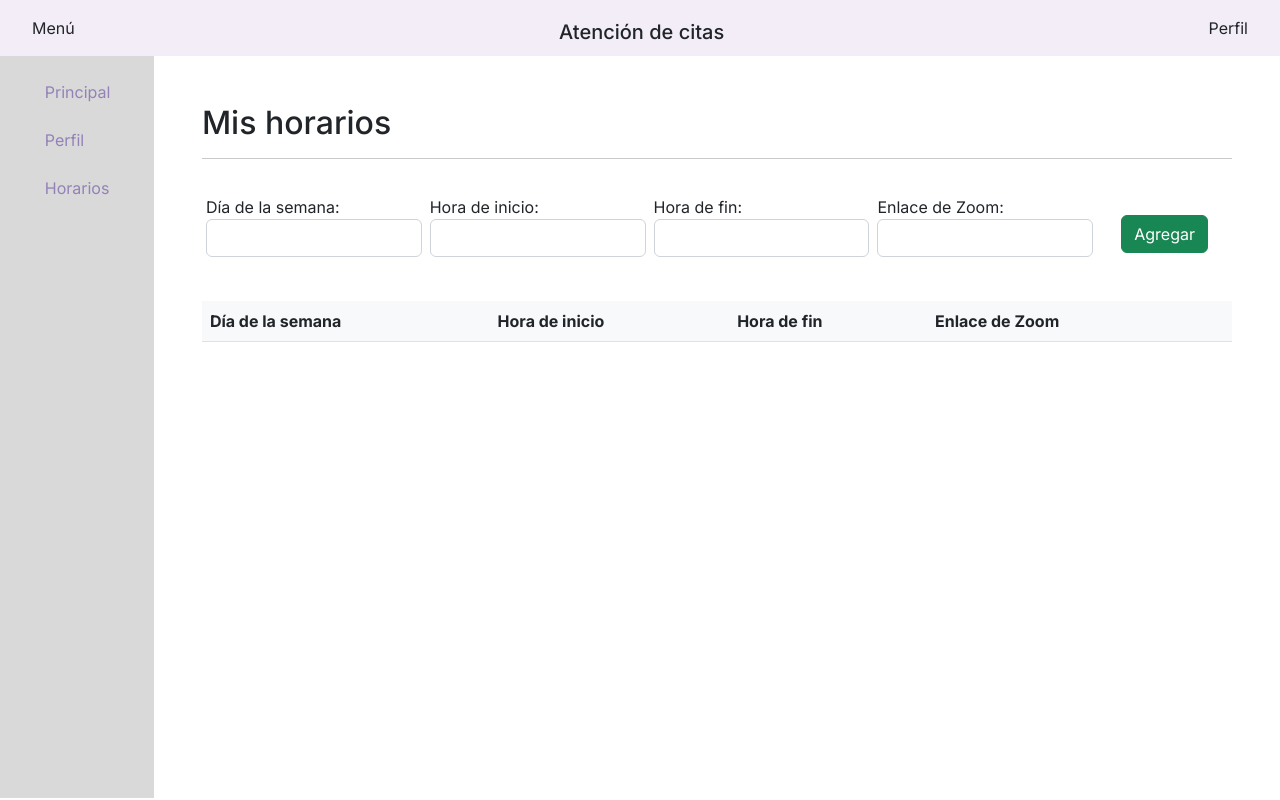
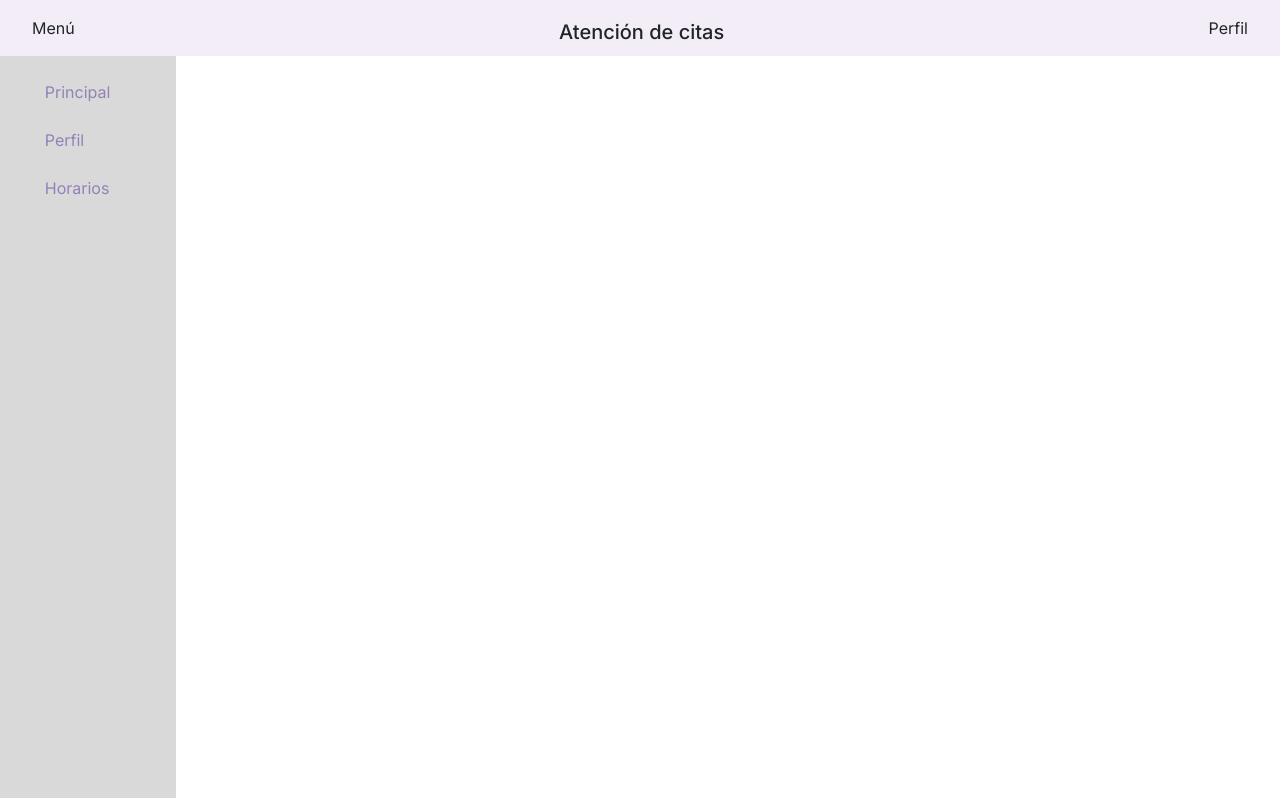
Before and after one commit to solaremix/next-project, a Next.js app: page / in a window 1280 px wide. Built offline with nearby package versions, Linux system fonts and the light colour scheme.

Commit message:
guardar cambios

```diff
--- a/src/components/Horario/Horario.jsx
+++ b/src/app/horario/page.js
@@ -1,7 +1,7 @@
 'use client';
 import React, { useState } from 'react';
 
-const Horario = () => {
+const horario = () => {
   const [horarios, setHorarios] = useState([]);
   const [nuevoHorario, setNuevoHorario] = useState({
     diaSemana: '',
@@ -114,4 +114,4 @@ const Horario = () => {
   );
 };
 
-export default Horario;
+export default horario;
--- a/src/app/page.js
+++ b/src/app/page.js
@@ -1,11 +1,9 @@
 'use client';
 import './page.module.css'
-import Horario from '@/components/Horario/Horario'
 
 export default function Home() {
   return (
     <div>
-      <Horario/>
     </div>
   )
 }
```
